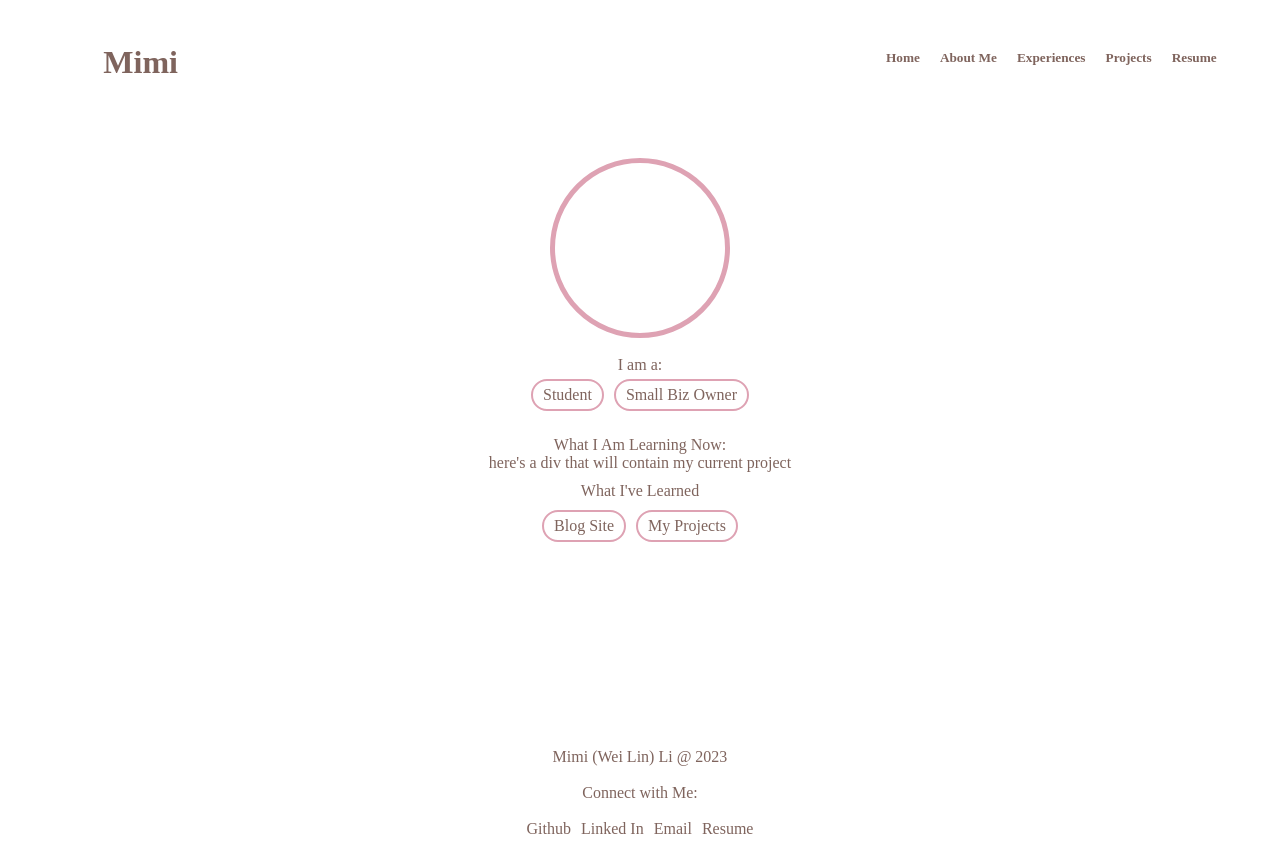
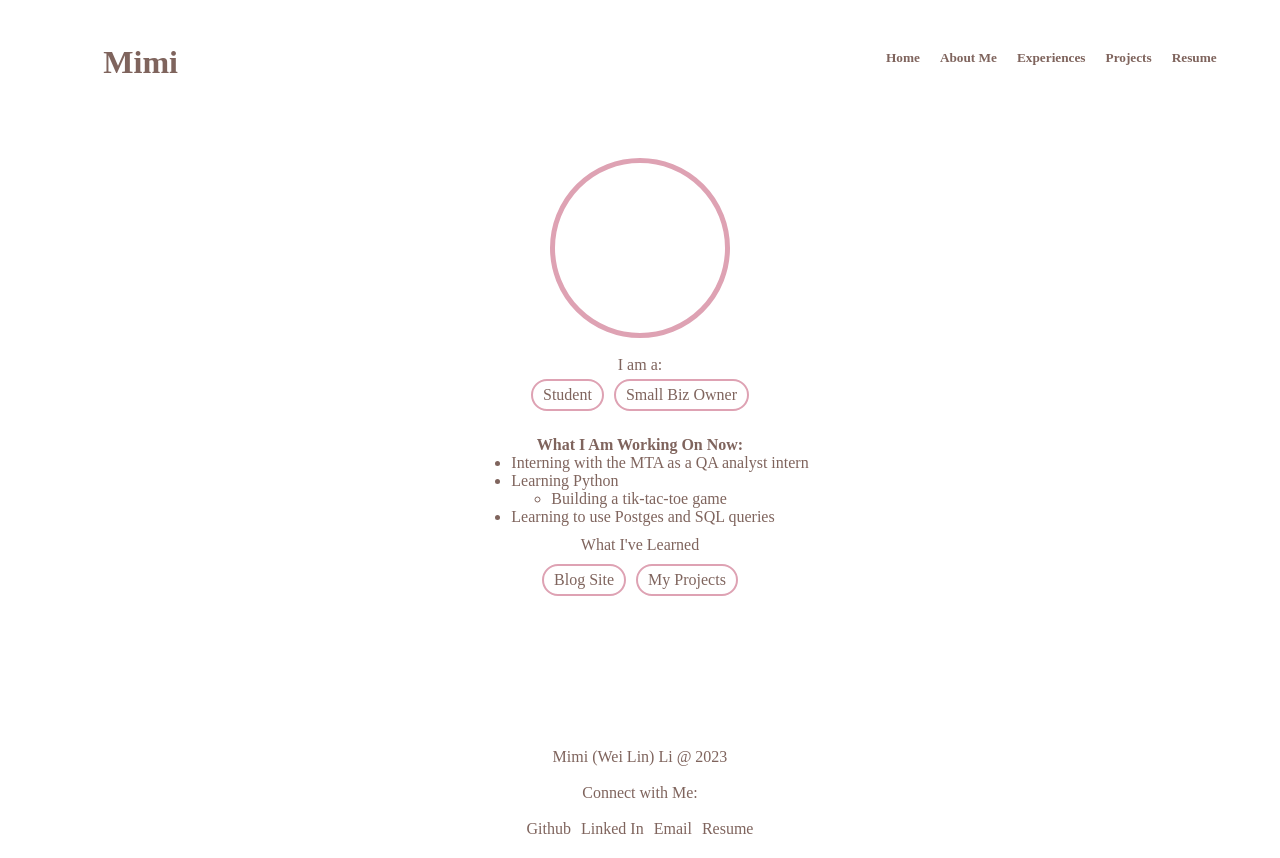
Before and after one commit to wei892/portfolio, a React (Vite) app: page /aboutMe in a window 1280 px wide. Built offline with nearby package versions, Linux system fonts and the light colour scheme.

Commit message:
added details about my current endevors

```diff
--- a/src/compnents/studentDisplay.css
+++ b/src/compnents/studentDisplay.css
@@ -35,3 +35,7 @@
 .descCont {
     padding: 0px 30px;
 }
+
+.itemList{
+    text-align: start;
+}
--- a/src/compnents/studentDisplay.jsx
+++ b/src/compnents/studentDisplay.jsx
@@ -9,9 +9,24 @@ const StudentDisplay = () => {
                 {/* <div className="header"> Always Learning </div> */}
 
                 <div className='title'>
-                    What I Am Learning Now:
-                    <div>
-                        here's a div that will contain my current project
+                    <b> What I Am Working On Now: </b>
+                    <div className='itemList'>
+                        <ul>
+                            <li>
+                                Interning with the MTA as a QA analyst intern
+                            </li>
+                            <li>
+                                Learning Python
+                                <ul>
+                                    <li>
+                                        Building a tik-tac-toe game
+                                    </li>
+                                </ul>
+                            </li>
+                            <li>
+                                Learning to use Postges and SQL queries
+                            </li>
+                        </ul>
                     </div>
                 </div>
                 What I've Learned
```
